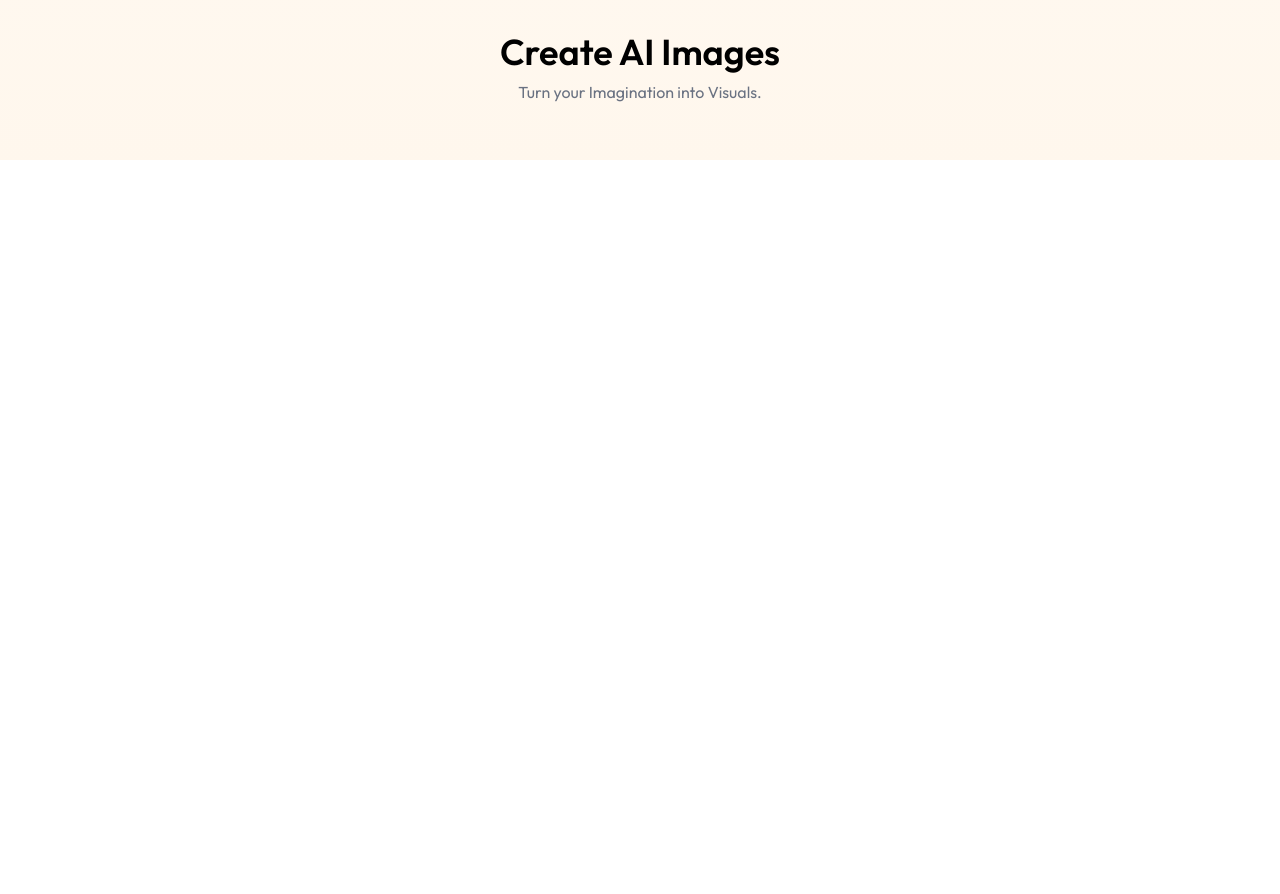
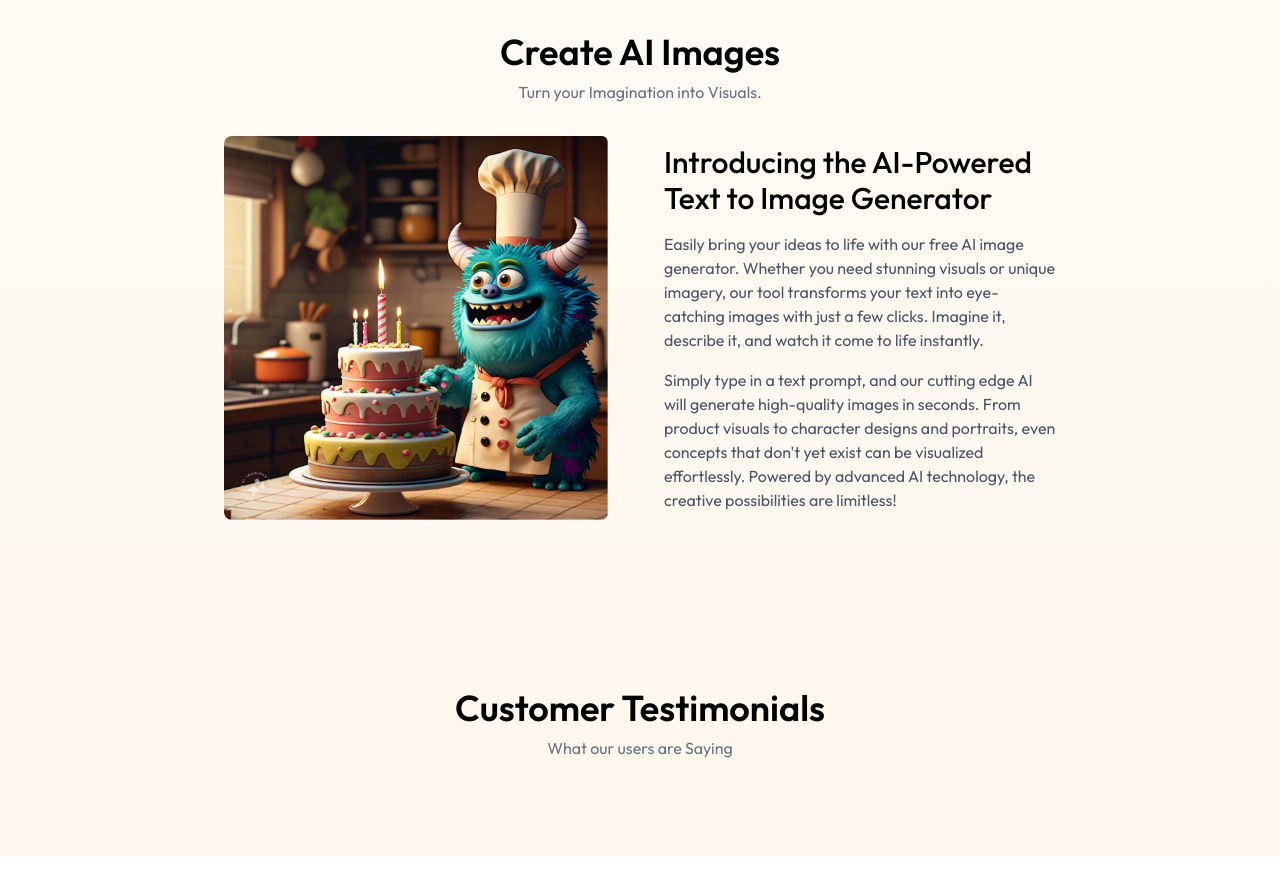
Before and after one commit to shaileshjukaria/Imaginova, a React (Vite) app in the folder client/: page / in a window 1280 px wide. Shown: the part 1440-2334 px from the top of the page. Before the commit the page ends 1696 px from the top, so only its background shows below. Built offline with nearby package versions, Linux system fonts and the light colour scheme.

Commit message:
Update testimonials and enhance Description component for improved user engagement

```diff
--- a/client/src/assets/assets.js
+++ b/client/src/assets/assets.js
@@ -58,21 +58,21 @@
 export const testimonialsData = [
     {
         image:profile_img_1,
-        name:'Donald Jackman',
+        name:'Aman Bohra',
         role:'Graphic Designer',
         stars:5,
         text:`I've been using bg.removal for nearly two years, primarily for Instagram, and it has been incredibly user-friendly, making my work much easier.`
     },
     {
         image:profile_img_2,
-        name:'Richard Nelson',
+        name:'Saurabh Joshi',
         role:'Content Creator',
         stars:5,
         text:`I've been using bg.removal for nearly two years, primarily for Instagram, and it has been incredibly user-friendly, making my work much easier.`
     },
     {
         image:profile_img_1,
-        name:'Donald Jackman',
+        name:'Gagan Kainthola',
         role:' Graphic Designer',
         stars:5,
         text:`I've been using bg.removal for nearly two years, primarily for Instagram, and it has been incredibly user-friendly, making my work much easier.`
--- a/client/src/components/Description.jsx
+++ b/client/src/components/Description.jsx
@@ -1,4 +1,5 @@
 import React from 'react'
+import { assets } from '../assets/assets'
 
 const Description = () => {
   return (
@@ -7,6 +8,31 @@
       <h1 className='text-3xl sm:text-4xl font-semibold
       mb-2'>Create AI Images</h1>
       <p className='text-gray-500 mb-8'>Turn your Imagination into Visuals.</p>
+
+    <div className='flex flex-col gap-5 md:gap-14 md:flex-row items-center'>
+        <img src={assets.sample_img_1} alt='' className='w-80 xl:w-96 rounded-l-lg'/>
+
+        <div>
+            <h2 className='text-3xl font-medium max-w-lg mb-4'>
+                Introducing the AI-Powered Text to Image Generator</h2>
+            <p className='text-gray-600 mb-4'>
+                Easily bring your ideas to life with our free AI
+            image generator. Whether you need stunning visuals or
+            unique imagery, our tool transforms your text into
+            eye-catching images with just a few clicks. Imagine it,
+            describe it, and watch it come to life instantly.</p>
+            <p className='text-gray-600'>
+                Simply type in a text prompt, and our cutting edge
+             AI will generate high-quality images in seconds. From
+             product visuals to character designs and portraits,
+             even concepts that don't yet exist can be visualized
+             effortlessly. Powered by advanced AI technology, the
+             creative possibilities are limitless!</p>
+
+        </div>
+
+    </div>
+
     </div>
   )
 }
--- /dev/null
+++ b/client/src/components/Testimonials.jsx
@@ -0,0 +1,19 @@
+import React from 'react'
+
+const Testimonials = () => {
+  return (
+    <div className='flex flex-col items-center justify-center
+    my-20 py-12 '>
+
+      <h1 className='text-3xl sm:text-4xl font-semibold
+      mb-2'>Customer Testimonials</h1>
+      <p className='text-gray-500 mb-12'>What our users are Saying</p>
+
+        <div className='flex flex-wrap gap-6'>
+
+        </div>
+    </div>
+  )
+}
+
+export default Testimonials
--- a/client/src/pages/Home.jsx
+++ b/client/src/pages/Home.jsx
@@ -2,6 +2,7 @@
 import Header from '../components/Header';
 import Steps from '../components/Steps';
 import Description from '../components/Description';
+import Testimonials from '../components/Testimonials';
 
 const Home = () => {
   return (
@@ -9,6 +10,7 @@
       <Header/>
       <Steps/>
       <Description/>
+      <Testimonials/>
     </div>
   )
 }
```
